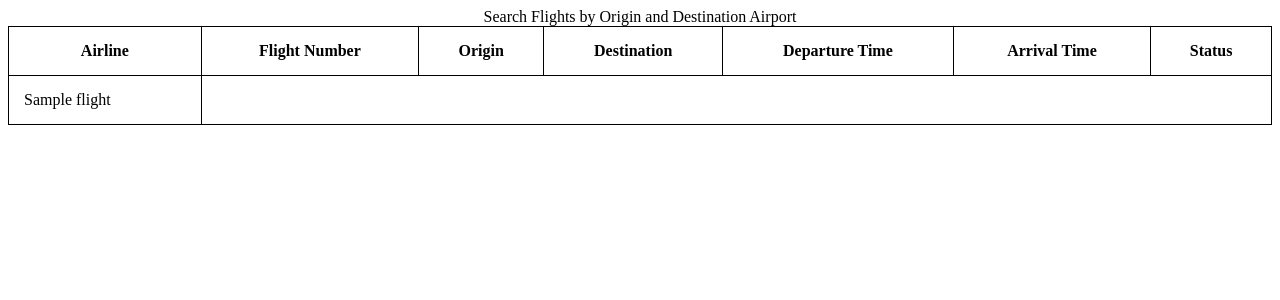
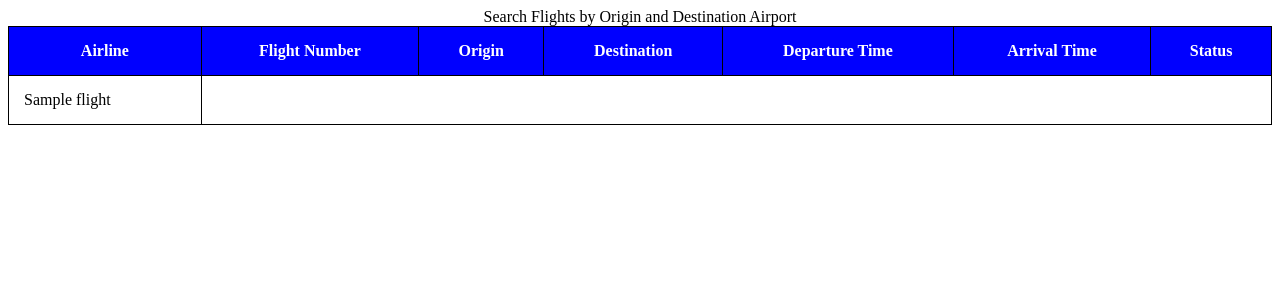
Before and after one commit to jstnchng/christie-air, a Flask app: template templates/search_flights_by_airport.html in a window 1280 px wide. Shown: the top 300 px of the page. Run offline with Flask 2, Linux system fonts and the light colour scheme; the template is opened without the code that fills it: most values are stand-ins (such as "Sample title", 1, 10 or a date in 2020); parts of the project's set-up code (start-up, migrations or seed data) failed here and were passed over.

Commit message:
dsadjfasfadsfijad

```diff
--- a/templates/search_flights_by_airport.html
+++ b/templates/search_flights_by_airport.html
@@ -13,6 +13,10 @@ table, th, td {
 }
 th, td {
     padding: 15px;
+}
+th {
+    background-color: blue;
+    color: white
 }
 </style>
 </head>
```
